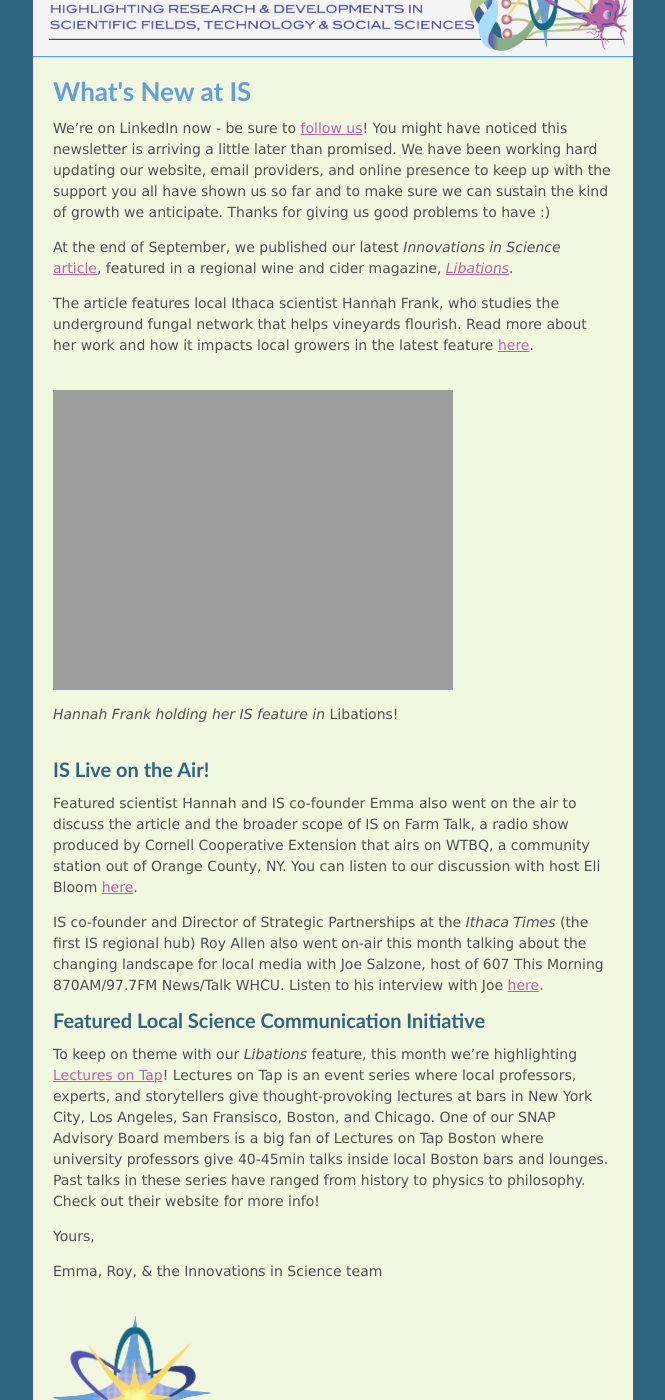
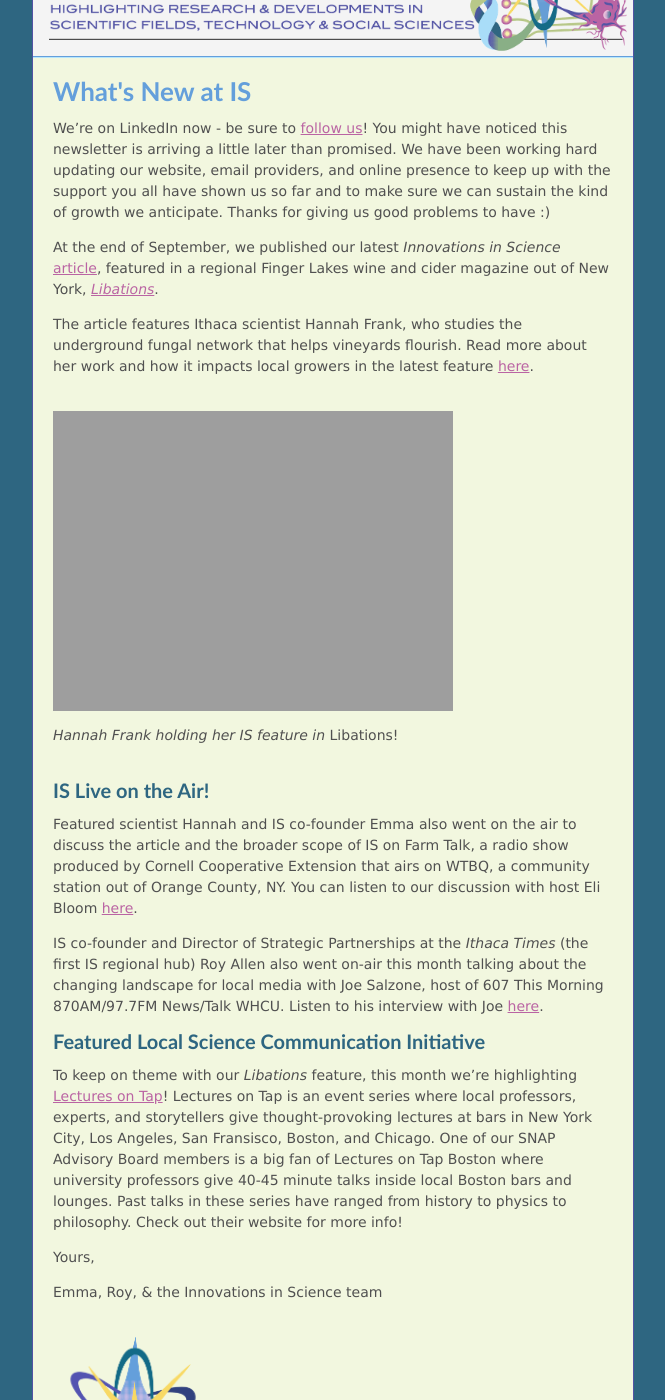
Before and after one commit to emma2117/innovationsinscience.github.io, a Jekyll site: the page _newsletters/oct26.html, which Jekyll copies as it is, in a window 1280 px wide and 1400 px high, scrolled down 214 px. Shown: the whole window, without its empty margins (307-972 px from the left). Built offline with Jekyll 4.4.1, drawn with Linux system fonts in a browser that asks for light colours.

Commit message:
added oct newsletter and fixed links to them

```diff
--- a/_data/newsletters.yml
+++ b/_data/newsletters.yml
@@ -1,9 +1,9 @@
 - headline: Welcome!
   author: Emma Scales
   date: 2026-09-09
-  page: 26-09
+  page: /_newsletters/sept26
 
 - headline: IS in Vineyards & on the Airwaves
   author: Emma Scales
   date: 2026-11-02
-  page: 26-09
+  page: /_newsletters/oct26
--- a/_newsletters/26-10.html
+++ b/_newsletters/oct26.html
@@ -490,8 +490,8 @@
                                             <td valign="top" class="bodyContent" mc:edit="body_content00">
                                                 <h1>What's New at IS</h1>
                                                 <p>We’re on LinkedIn now - be sure to <a href="https://www.linkedin.com/company/innovations-in-science/" target="_blank">follow us</a>! You might have noticed this newsletter is arriving a little later than promised. We have been working hard updating our website, email providers, and online presence to keep up with the support you all have shown us so far and to make sure we can sustain the kind of growth we anticipate. Thanks for giving us good problems to have :) </p>
-                                                <p>At the end of September, we published our latest <em>Innovations in Science</em> <a href="https://innovationsinscience.com/columns/IS_Frank/"target="_blank">article</a>, featured in a regional wine and cider magazine, <em><a href="https://fingerlakeslibations.com/"target="_blank">Libations</a></em>.</p>
-                                                <p> The article features local Ithaca scientist Hannah Frank, who studies the underground fungal network that helps vineyards flourish. Read more about her work and how it impacts local growers in the latest feature <a href="https://innovationsinscience.com/columns/IS_Frank/"target="_blank">here</a>. </p>
+                                                <p>At the end of September, we published our latest <em>Innovations in Science</em> <a href="https://innovationsinscience.com/columns/IS_Frank/"target="_blank">article</a>, featured in a regional Finger Lakes wine and cider magazine out of New York, <em><a href="https://fingerlakeslibations.com/"target="_blank">Libations</a></em>.</p>
+                                                <p> The article features Ithaca scientist Hannah Frank, who studies the underground fungal network that helps vineyards flourish. Read more about her work and how it impacts local growers in the latest feature <a href="https://innovationsinscience.com/columns/IS_Frank/"target="_blank">here</a>. </p>
                                                 </td>
                                         </tr>
                                         	<tr>
@@ -506,7 +506,7 @@
                                                 <p>Featured scientist Hannah and IS co-founder Emma also went on the air to discuss the article and the broader scope of IS on Farm Talk, a radio show produced by Cornell Cooperative Extension that airs on WTBQ, a community station out of Orange County, NY. You can listen to our discussion with host Eli Bloom <a href="https://cornell.app.box.com/s/05fo4yh365vdsctr51a4cqiewbixgnxe" target="_blank">here</a>. </p>
                                                 <p> IS co-founder and Director of Strategic Partnerships at the <em>Ithaca Times</em> (the first IS regional hub) Roy Allen also went on-air this month talking about the changing landscape for local media with Joe Salzone, host of 607 This Morning 870AM/97.7FM News/Talk WHCU. Listen to his interview with Joe <a href="https://607newsnow.com/podcasts/roy-allen-ithaca-times/" target="_blank">here</a>.</p>
                                                 <h2> Featured Local Science Communication Initiative </h2>
-                                                <p>To keep on theme with our <em>Libations</em> feature, this month we’re highlighting <a href="https://lecturesontap.com/" target="_blank">Lectures on Tap</a>! Lectures on Tap is an event series where local professors, experts, and storytellers give thought-provoking lectures at bars in New York City, Los Angeles, San Fransisco, Boston, and Chicago. One of our SNAP Advisory Board members is a big fan of Lectures on Tap Boston where university professors give 40-45min talks inside local Boston bars and lounges. Past talks in these series have ranged from history to physics to philosophy. Check out their website for more info!</p>
+                                                <p>To keep on theme with our <em>Libations</em> feature, this month we’re highlighting <a href="https://lecturesontap.com/" target="_blank">Lectures on Tap</a>! Lectures on Tap is an event series where local professors, experts, and storytellers give thought-provoking lectures at bars in New York City, Los Angeles, San Fransisco, Boston, and Chicago. One of our SNAP Advisory Board members is a big fan of Lectures on Tap Boston where university professors give 40-45 minute talks inside local Boston bars and lounges. Past talks in these series have ranged from history to physics to philosophy. Check out their website for more info!</p>
                                                 <p>Yours,</p>
                                                 <p>Emma, Roy, & the Innovations in Science team</p>
 
--- a/_newsletters/26-09.html
+++ b/_newsletters/sept26.html
@@ -461,7 +461,7 @@
                                             </td>
                                             <!-- *|IFNOT:ARCHIVE_PAGE|* -->
                                             <td valign="top" width="180" class="preheaderContent" style="padding-top:10px; padding-right:20px; padding-bottom:10px; padding-left:0;" mc:edit="preheader_content01">
-                                                Email not displaying correctly?<br /><a href="https://emma2117.github.io/innovationsinscience.github.io/newsletters/26-09" target="_blank">View it in your browser</a>.
+                                                Email not displaying correctly?<br /><a href="*|ARCHIVE|*" target="_blank">View it in your browser</a>.
                                             </td>
                                             <!-- *|END:IF|* -->
                                         </tr>
@@ -475,7 +475,7 @@
                                     <table border="0" cellpadding="0" cellspacing="0" width="100%" id="templateHeader">
                                         <tr>
                                             <td valign="top" class="headerContent">
-                                            	<img src="https://innovationsinscience.com/wp-content/uploads/2026/06/cropped-header-1.png" style="max-width:600px;" id="headerImage" mc:label="header_image" mc:edit="header_image" mc:allowdesigner mc:allowtext />
+                                            	<img src="https://innovationsinscience.com/_images/header.png" style="max-width:600px;" id="headerImage" mc:label="header_image" mc:edit="header_image" mc:allowdesigner mc:allowtext />
                                             </td>
                                         </tr>
                                     </table>
@@ -512,7 +512,7 @@
                                         </tr>
                                     	<tr>
                                         	<td class="bodyContent" style="padding-top:0; padding-bottom:0;">
-                                            	<img src="https://innovationsinscience.com/wp-content/uploads/2026/06/ES_lab-2.png" style="max-width:160px;" id="bodyImage" mc:label="body_image" mc:edit="body_image" mc:allowtext />
+                                            	<img src="https://innovationsinscience.com/_images/logo.png" style="max-width:160px;" id="bodyImage" mc:label="body_image" mc:edit="body_image" mc:allowtext />
                                             </td>
                                         </tr>
                                     </table>
```
